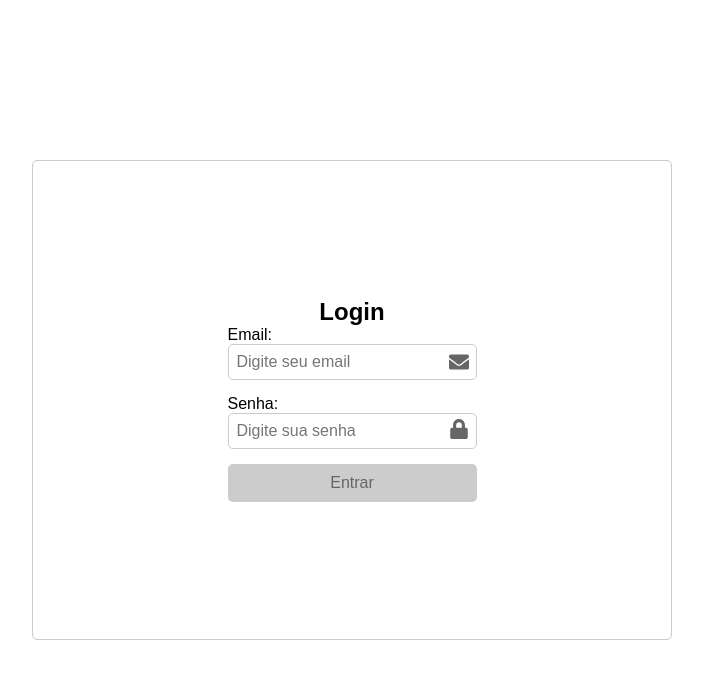
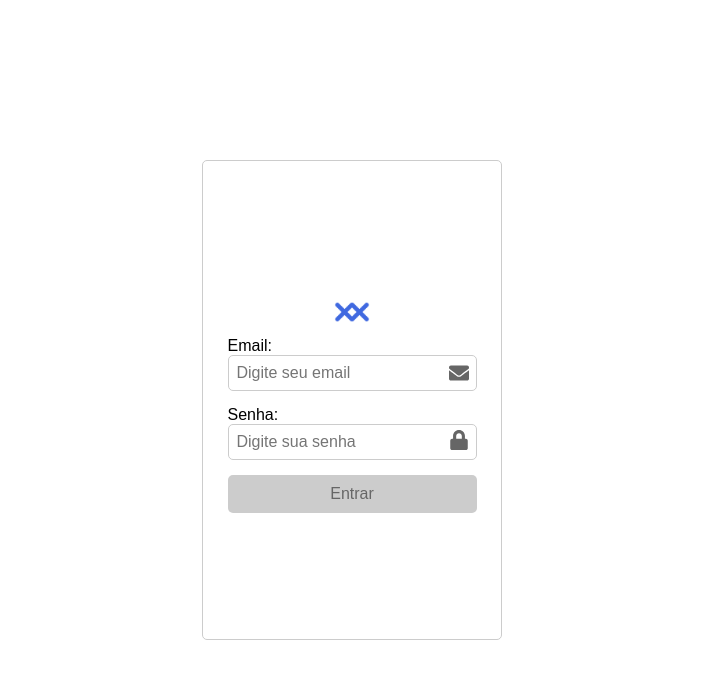
Before and after one commit to joaogentelucio/validar-email, a React (Vite) app: page / in a window 1280 px wide. Shown: the top 678 px of the page, without its empty margins (288-991 px from the left). Built offline with nearby package versions, Linux system fonts and the light colour scheme.

Commit message:
Implementação da logica de autenticação

```diff
--- a/src/pages/Login/index.module.css
+++ b/src/pages/Login/index.module.css
@@ -10,7 +10,7 @@
 
 /* Container do formulário */
 .container {
-    width: 50%;
+    width: 300px;
     height: 60vh;
     padding: 0 10px;
     border: 1px solid #ccc;
@@ -19,6 +19,11 @@
     flex-direction: column;
     justify-content: center;
     align-items: center;
+}
+
+.logo {
+    width: 50px;
+    height: 50px;
 }
 
 /* Estilo do formulário */
--- a/src/pages/Login/index.tsx
+++ b/src/pages/Login/index.tsx
@@ -1,6 +1,7 @@
 import React, { useState } from 'react';
 import { FaEnvelope, FaLock, FaLockOpen } from 'react-icons/fa';
 import styles from './index.module.css';
+import logo from '@/assets/Icon.png'
 
 export default function Login() {
   const [email, setEmail] = useState<string>('');
@@ -38,7 +39,7 @@ export default function Login() {
     return isEmailValid && isPasswordValid;
   };
 
-  const handleSubmit = (e: React.FormEvent) => {
+  const handleSubmit = async (e: React.FormEvent) => {
     e.preventDefault();
 
     if (!email || !password) {
@@ -59,9 +60,29 @@ export default function Login() {
       return;
     }
 
-    console.log('Email:', email);
-    console.log('Password:', password);
+    try {
+      const response = await fetch('https://sua-api.com/login', {
+        method: 'POST',
+        headers: {
+          'Content-Type': 'application/json',
+        },
+        body: JSON.stringify({ email, password }),
+      });
 
+      if (!response.ok) {
+        throw new Error('Erro ao fazer login');
+      }
+
+      const data = await response.json();
+      console.log('Login bem-sucedido:', data);
+
+      // localStorage.setItem('token', data.token);
+      // history.push('/dashboard');
+
+    } catch (error) {
+      setError('Erro ao fazer login. Por favor, tente novamente.');
+      console.error('Erro:', error);
+    }
     setEmail('');
     setPassword('');
     setError('');
@@ -72,7 +93,11 @@ export default function Login() {
   return (
     <div className={styles.telaLogin}>
       <div className={styles.container}>
-        <h2>Login</h2>
+        <img
+          src={logo}
+          alt="GEXXZE"
+          className={styles.logo}
+        />
         {error && <p className={styles.error}>{error}</p>}
         <form onSubmit={handleSubmit} className={styles.form}>
           <div className={styles.formGroup}>
```
Also changed, not shown: src/assets/Icon.png (added).
